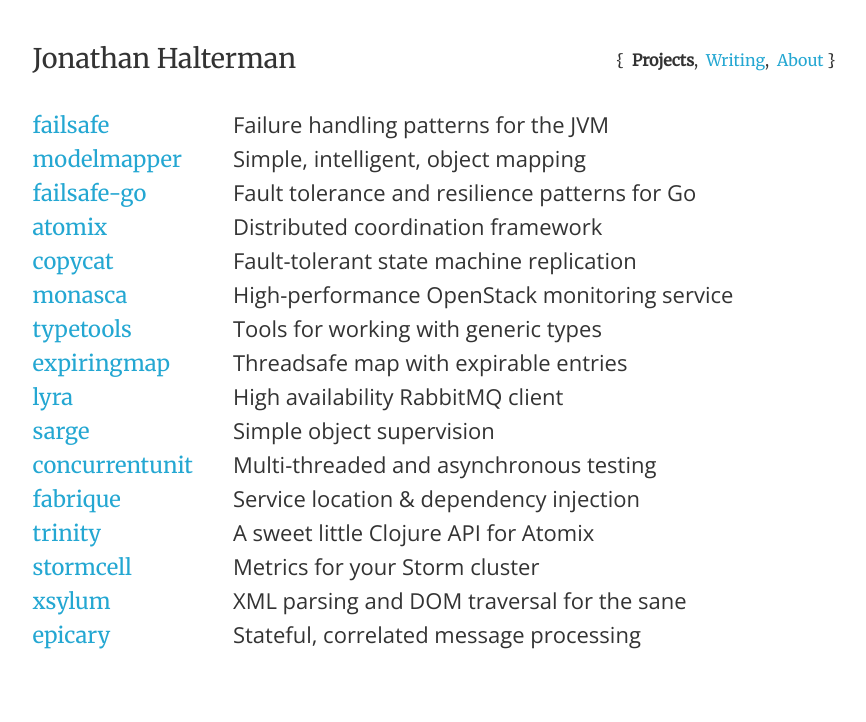
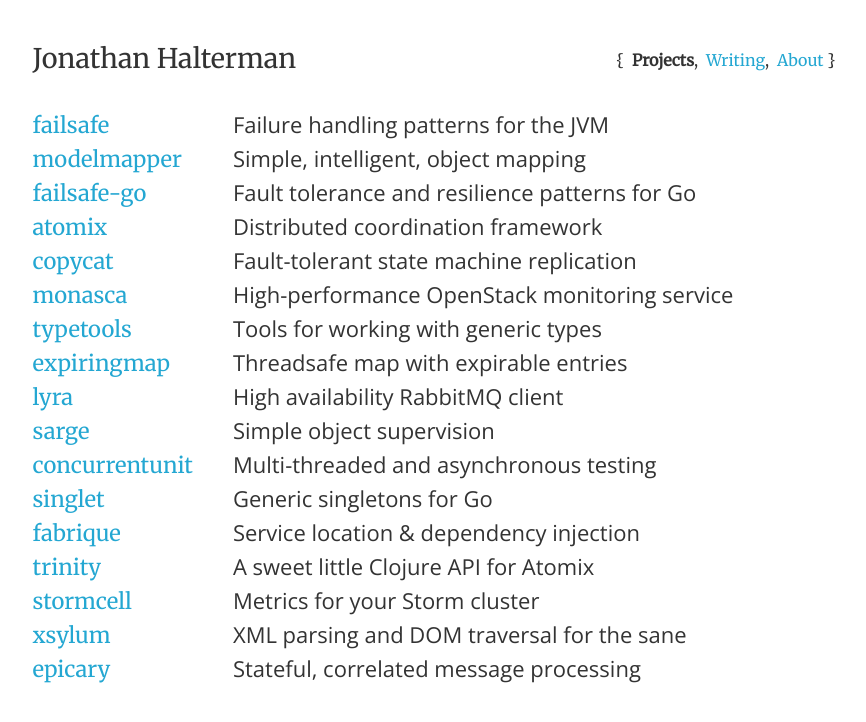
Before and after one commit to jhalterman/jhalterman.github.io, a Jekyll site: the page built from index.html, in a window 1280 px wide. Shown: the top 722 px of the page, without its empty margins (200-1066 px from the left). Built offline with Jekyll 4.4.1, drawn with Linux system fonts in a browser that asks for light colours.

Commit message:
Add singlet

```diff
--- a/_data/projects.yml
+++ b/_data/projects.yml
@@ -42,6 +42,10 @@
   description: Multi-threaded and asynchronous testing
   url: "https://github.com/jhalterman/concurrentunit"
 
+- name: singlet
+  description: Generic singletons for Go
+  url: "https://github.com/jhalterman/singlet"
+
 - name: fabrique
   description: Service location & dependency injection
   url: "https://github.com/jhalterman/fabrique"
```
